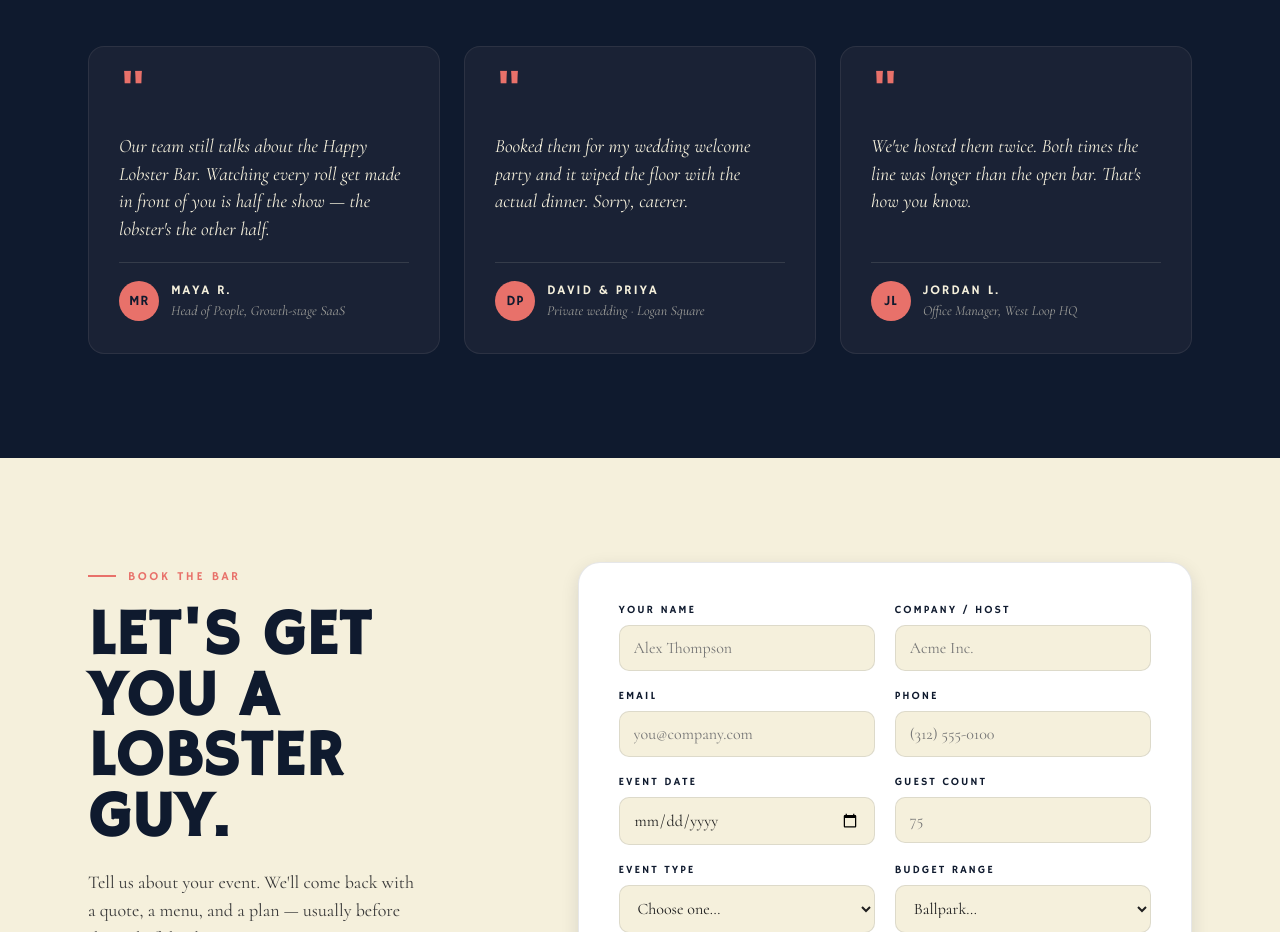
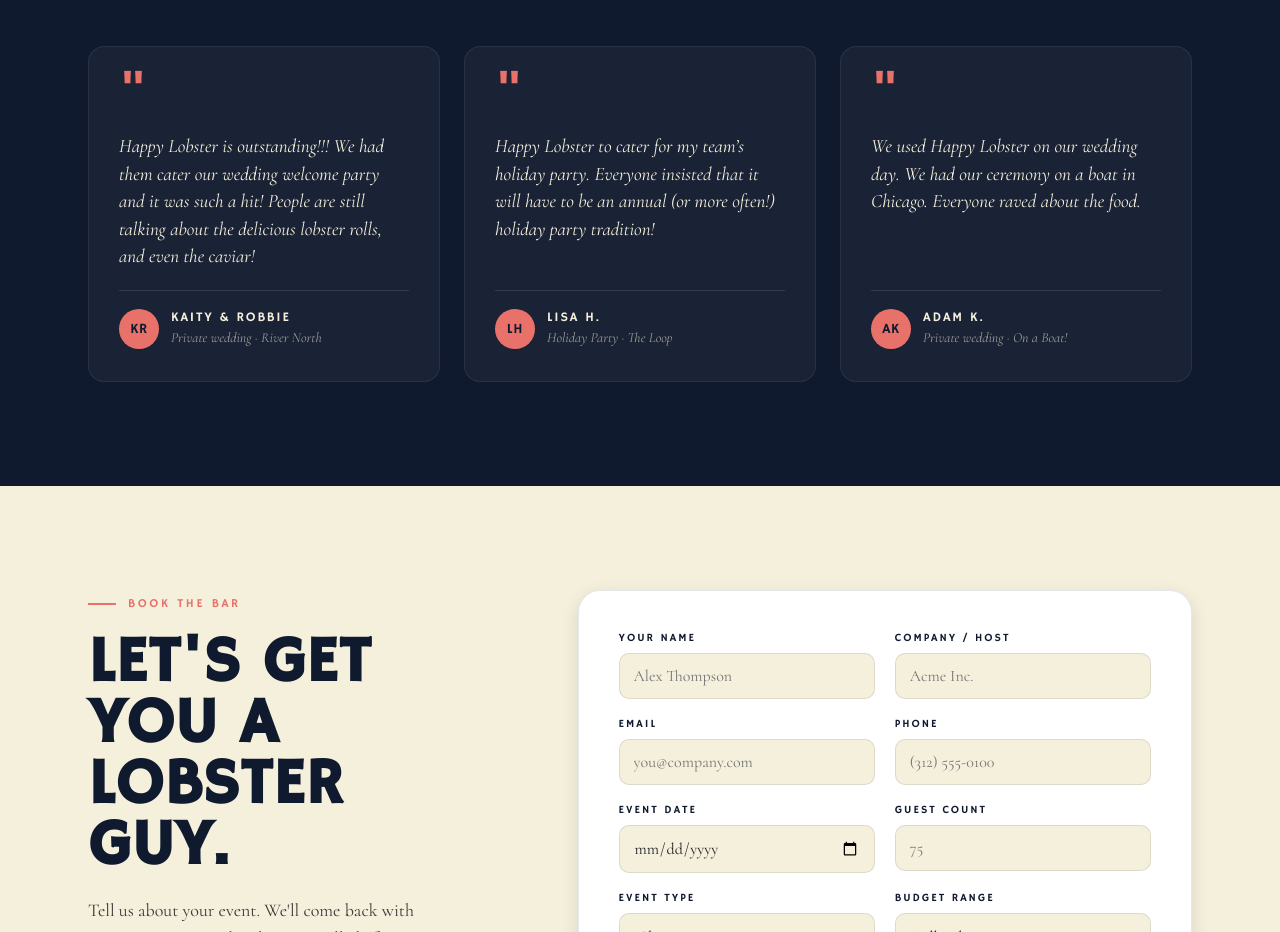
Before and after one commit to happylobsterchi/happy-lobster-bar-page, a website: page public/index.html in a window 1280 px wide. Shown: the part 2660-3592 px from the top of the page. Drawn offline with Linux system fonts and the light colour scheme.

Commit message:
Update index.html

```diff
--- a/public/index.html
+++ b/public/index.html
@@ -151,31 +151,31 @@
     <div class="quotes">
       <div class="quote-card">
         <div class="mark">"</div>
-        <div class="body">Our team still talks about the Happy Lobster Bar. Watching every roll get made in front of you is half the show — the lobster's the other half.</div>
+        <div class="body">Happy Lobster is outstanding!!! We had them cater our wedding welcome party and it was such a hit! People are still talking about the delicious lobster rolls, and even the caviar!</div>
         <div class="by">
-          <div class="avatar">MR</div>
+          <div class="avatar">KR</div>
           <div>
-            <div class="who">Maya R.<div class="role">Head of People, Growth-stage SaaS</div></div>
+            <div class="who">Kaity &amp; Robbie<div class="role">Private wedding · River North</div></div>
           </div>
         </div>
       </div>
       <div class="quote-card">
         <div class="mark">"</div>
-        <div class="body">Booked them for my wedding welcome party and it wiped the floor with the actual dinner. Sorry, caterer.</div>
+        <div class="body">Happy Lobster to cater for my team’s holiday party. Everyone insisted that it will have to be an annual (or more often!) holiday party tradition!</div>
         <div class="by">
-          <div class="avatar">DP</div>
+          <div class="avatar">LH</div>
           <div>
-            <div class="who">David &amp; Priya<div class="role">Private wedding · Logan Square</div></div>
+            <div class="who">Lisa H.<div class="role">Holiday Party · The Loop</div></div>
           </div>
         </div>
       </div>
       <div class="quote-card">
         <div class="mark">"</div>
-        <div class="body">We've hosted them twice. Both times the line was longer than the open bar. That's how you know.</div>
+        <div class="body">We used Happy Lobster on our wedding day. We had our ceremony on a boat in Chicago. Everyone raved about the food.</div>
         <div class="by">
-          <div class="avatar">JL</div>
+          <div class="avatar">AK</div>
           <div>
-            <div class="who">Jordan L.<div class="role">Office Manager, West Loop HQ</div></div>
+            <div class="who">Adam K.<div class="role">Private wedding · On a Boat!</div></div>
           </div>
         </div>
       </div>
```
